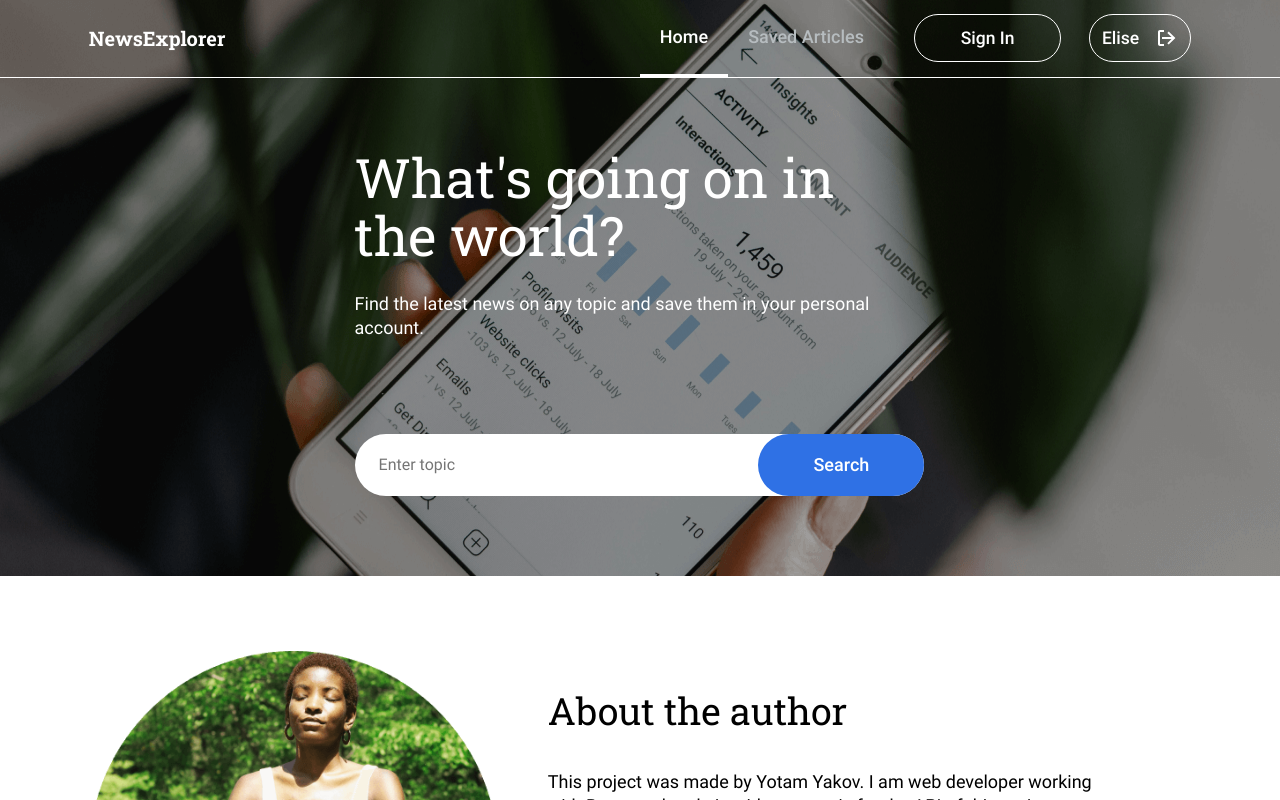
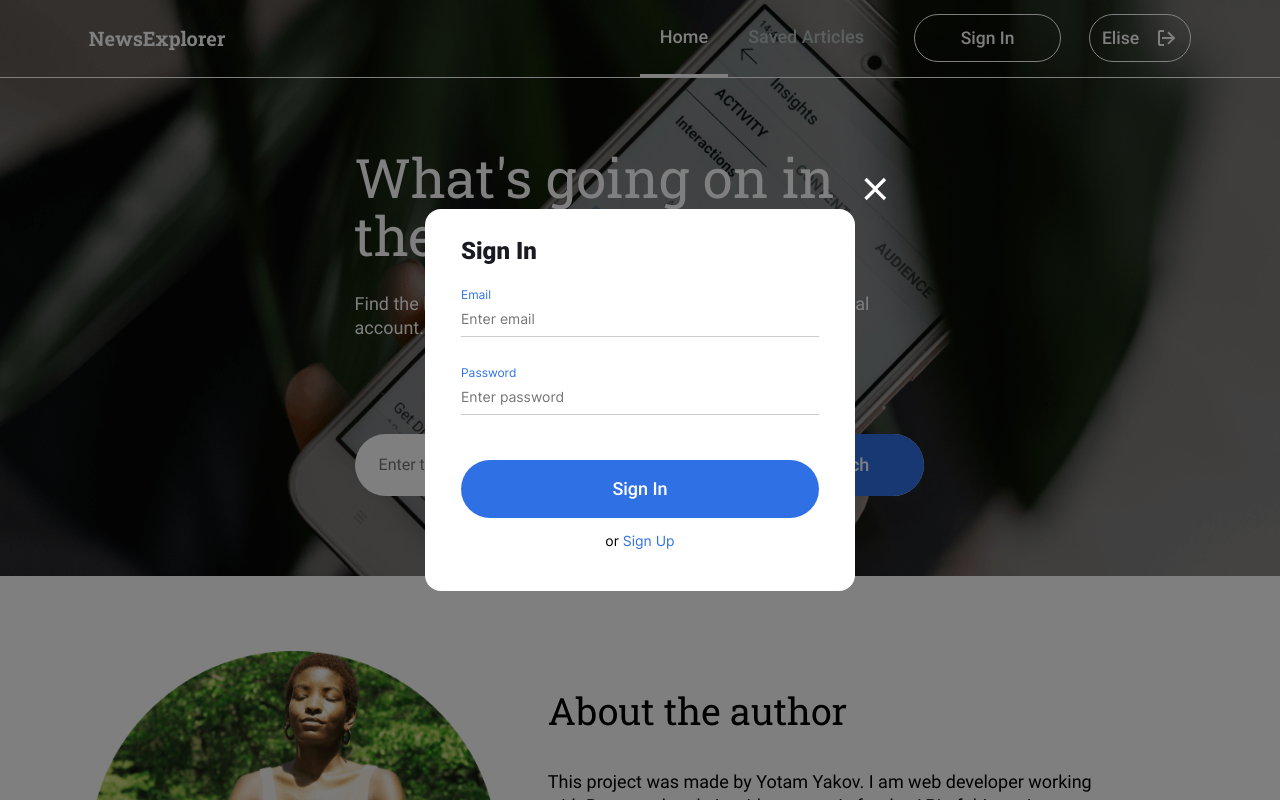
Before and after one commit to Yotam7298/news-explorer-frontend, a React (Create React App) app: page / in a window 1280 px wide. Both pictures are taken after a click on the button "Sign In". Shown: the top 800 px of the page. Built offline with nearby package versions, Linux system fonts and the light colour scheme; the HTML template or start-up script is replaced by a standard one.

Commit message:
created sign in/up popup and added open/close functionallity

```diff
--- a/src/components/App/App.js
+++ b/src/components/App/App.js
@@ -4,25 +4,43 @@ import Navbar from '../Navbar/Navbar';
 import SearchForm from '../SearchForm/SearchForm';
 import SavedNewsHeader from '../SavedNewsHeader/SavedNewsHeader';
 import Main from '../Main/Main';
-import Preloader from '../Preloader/Preloader';
+// import Preloader from '../Preloader/Preloader';
 import About from '../About/About';
 import Footer from '../Footer/Footer';
 import NewsCard from '../NewsCard/NewsCard';
 import NewsCardList from '../NewsCardList/NewscardList';
+import PopupWithForm from '../PopupWithForm/PopupWithForm';
 import { Switch, Route } from 'react-router-dom';
 
 function App() {
-  const pathname = window.location.pathname;
+  const [isPopupOpen, setIsPopupOpen] = React.useState(false);
+
+  React.useEffect(() => {
+    const closeByEscape = (evt) => {
+      if (evt.key === 'Escape') {
+        setIsPopupOpen(false);
+      }
+    };
+
+    document.addEventListener('keydown', closeByEscape);
+
+    return () => document.removeEventListener('keydown', closeByEscape);
+  }, []);
 
   return (
-    <div className="app">
+    <div className='app'>
+      <PopupWithForm isOpen={isPopupOpen} setIsOpen={setIsPopupOpen} />
       <Switch>
         <Route path='/saved-news'>
-        <SavedNewsHeader navbar={Navbar} />
+          <SavedNewsHeader>
+            <Navbar saved={true} setIsOpen={setIsPopupOpen} />
+          </SavedNewsHeader>
           <Main element={NewsCard} elementList={NewsCardList} isSaved={true} />
         </Route>
         <Route path='/'>
-        <Header navbar={Navbar} searchForm={SearchForm} />
+          <Header searchForm={SearchForm}>
+            <Navbar setIsOpen={setIsPopupOpen} />
+          </Header>
           <About />
         </Route>
       </Switch>
--- a/src/components/Header/Header.js
+++ b/src/components/Header/Header.js
@@ -1,14 +1,17 @@
-import React from "react";
+import React from 'react';
 
 export default function Header(props) {
   return (
     <div className='header'>
-            <props.navbar />
+      {props.children}
       <div className='header__content'>
         <h1 className='header__title'>What's going on in the world?</h1>
-                <h2 className='header__subtitle'>Find the latest news on any topic and save them in your personal account.</h2>
+        <h2 className='header__subtitle'>
+          Find the latest news on any topic and save them in your personal
+          account.
+        </h2>
         <props.searchForm />
       </div>
     </div>
-    )
+  );
 }
--- a/src/components/Navbar/Navbar.js
+++ b/src/components/Navbar/Navbar.js
@@ -1,13 +1,14 @@
 import React from 'react';
 import { Link, NavLink } from 'react-router-dom';
-import signOutSaved from '../../images/logout.svg'
-import signOutHome from '../../images/logout-white.svg'
+import signOutSaved from '../../images/logout.svg';
+import signOutHome from '../../images/logout-white.svg';
 
 export default function Navbar(props) {
-
   return (
     <nav className={`navbar ${props.saved ? 'navbar_saved' : ''}`}>
-            <Link to='/' className='navbar__logo'>NewsExplorer</Link>
+      <Link to='/' className='navbar__logo'>
+        NewsExplorer
+      </Link>
       <NavLink
         exact
         to='/'
@@ -24,11 +25,17 @@ export default function Navbar(props) {
       >
         <div className='navbar__link'>Saved Articles</div>
       </NavLink>
-            <button className='navbar__signin'>Sign In</button>
+      <button onClick={() => props.setIsOpen(true)} className='navbar__signin'>
+        Sign In
+      </button>
       <button className='navbar__signout'>
         Elise
-                <img className='navbar__signout-icon' alt='Icon for logging out' src={props.saved ? signOutSaved : signOutHome} />
+        <img
+          className='navbar__signout-icon'
+          alt='Icon for logging out'
+          src={props.saved ? signOutSaved : signOutHome}
+        />
       </button>
     </nav>
-    )
+  );
 }
--- a/src/components/PopupWithForm/PopupWithForm.css
+++ b/src/components/PopupWithForm/PopupWithForm.css
@@ -0,0 +1,164 @@
+.popup {
+  width: 100vw;
+  height: 100vh;
+  background-color: rgba(0, 0, 0, 0.5);
+  opacity: 0;
+  z-index: -1;
+  position: fixed;
+  top: 0;
+  left: 0;
+}
+
+.popup_open {
+  opacity: 1;
+  z-index: 1;
+}
+
+.popup__content {
+  background-color: white;
+  width: 358px;
+  padding: clamp(14px, calc(14px + 20 * ((100vw - 768px) / 672)), 34px) 36px
+    28px;
+  border-radius: 16px;
+  display: flex;
+  flex-direction: column;
+  position: absolute;
+  top: 50%;
+  left: 50%;
+  text-align: left;
+  transform: translate(-50%, -50%);
+}
+
+.popup__close {
+  background-color: transparent;
+  background-image: url(../../images/close.svg);
+  width: 40px;
+  height: 40px;
+  padding: 0;
+  border: none;
+  position: absolute;
+  top: clamp(-40px, calc(-40px - 6 * ((100vw - 768px) / 672)), -46px);
+  right: clamp(-40px, calc(-40px - 6 * ((100vw - 768px) / 672)), -46px);
+}
+
+.popup__close:hover {
+  opacity: 0.7;
+  cursor: pointer;
+}
+
+.popup__title {
+  margin: 0;
+  margin-bottom: 9px;
+  font-family: Roboto, sans-serif;
+  font-weight: 900;
+  font-size: 24px;
+  color: #1a1b22;
+}
+
+.popup__fieldset {
+  border: none;
+  margin: 0;
+  padding: 0;
+  display: flex;
+  flex-direction: column;
+  font-family: Inter, sans-serif;
+  font-size: 12px;
+}
+
+.popup__input-title {
+  margin-top: 13px;
+  font-size: 12px;
+  color: #2f71e5;
+}
+
+.popup__input {
+  margin-top: 9px;
+  border: none;
+  border-bottom: 1px solid rgba(0, 0, 0, 0.2);
+  padding: 0;
+  padding-bottom: clamp(5px, calc(5px + 5 * ((100vw - 768px) / 672)), 10px);
+  font-size: 14px;
+}
+
+.popup__input_error {
+  border-color: red;
+}
+
+.popup__input:focus {
+  background-color: #e6e8eb;
+  outline: none;
+  border-color: #2f71e5;
+}
+
+.popup__input-error {
+  margin-top: 3px;
+  font-size: 12px;
+  color: red;
+  opacity: 0;
+}
+
+.popup__input-error_active {
+  opacity: 1;
+}
+
+.popup__submit {
+  background-color: #2f71e5;
+  width: 100%;
+  height: clamp(40px, calc(40px + 24 * ((100vw - 768px) / 672)), 64px);
+  margin-top: clamp(13px, calc(13px + 20 * ((100vw - 768px) / 672)), 43px);
+  border: none;
+  border-radius: 100px;
+  font-family: Roboto, sans-serif;
+  font-weight: 500;
+  font-size: 18px;
+  line-height: 24px;
+  color: white;
+}
+
+.popup__submit:hover {
+  background-color: #347eff;
+  cursor: pointer;
+}
+
+.popup__submit:active {
+  background-color: #2a65cc;
+  cursor: pointer;
+}
+
+.popup__submit_disabled {
+  background-color: #e6e8eb;
+  color: #b6bcbf;
+}
+
+.popup__submit_disabled:hover {
+  background-color: #e6e8eb;
+  cursor: default;
+}
+
+.popup__redirect {
+  margin-top: clamp(6px, calc(6px + 10 * ((100vw - 768px) / 672)), 16px);
+  text-align: center;
+  font-size: 14px;
+  line-height: 17px;
+}
+
+.popup__redirect-link {
+  color: #2f71e5;
+}
+
+.popup__redirect-link:hover {
+  color: #347eff;
+  cursor: pointer;
+}
+
+.popup__success-redirect {
+  margin-top: 14px;
+  font-family: Inter, sans-serif;
+  font-size: 18px;
+  color: #2f71e5;
+}
+
+.popup__success-redirect:hover {
+  color: #347eff;
+  cursor: pointer;
+}
--- a/src/components/PopupWithForm/PopupWithForm.js
+++ b/src/components/PopupWithForm/PopupWithForm.js
@@ -1,17 +1,97 @@
 import React from 'react';
 
-export default function PopupWithForm() {
+export default function PopupWithForm(props) {
+  const [isSignIn, setIsSignIn] = React.useState(true);
+  const [isSuccess, setIsSuccess] = React.useState(false);
+
+  function switchForm(evt) {
+    evt.preventDefault();
+    setIsSignIn(!isSignIn);
+  }
+
+  function successRedirect(evt) {
+    evt.preventDefault();
+    setIsSignIn(true);
+    setIsSuccess(false);
+  }
+
   return (
-        <div className='popup'>
-            <div className='popoup__content'>
-                <button className='popup__close' />
+    <div
+      onClick={() => props.setIsOpen(false)}
+      className={`popup ${props.isOpen ? 'popup_open' : ''}`}
+    >
+      <div onClick={(evt) => evt.stopPropagation()} className='popup__content'>
+        <button
+          onClick={() => props.setIsOpen(false)}
+          className='popup__close'
+        />
         <form className='popup__form'>
-                    <h3 className='popup__title'>Sign in</h3>
+          {isSuccess ? (
+            <h3 className='popup__title'>
+              Registration successfully completed!
+            </h3>
+          ) : (
+            <h3 className='popup__title'>{isSignIn ? 'Sign In' : 'Sign Up'}</h3>
+          )}
+          {!isSuccess && (
             <fieldset className='popup__fieldset'>
-                        <label></label>
+              <label htmlFor='email' className='popup__input-title'>
+                Email
+              </label>
+              <input
+                type='email'
+                id='email'
+                name='email'
+                className='popup__input'
+                placeholder='Enter email'
+              />
+              <span className='popup__input-error'>This is an error</span>
+              <label htmlFor='password' className='popup__input-title'>
+                Password
+              </label>
+              <input
+                type='password'
+                id='password'
+                name='password'
+                className='popup__input'
+                placeholder='Enter password'
+              />
+              <span className='popup__input-error'>This is also an error</span>
+              {!isSignIn && (
+                <>
+                  <label htmlFor='username' className='popup__input-title'>
+                    Username
+                  </label>
+                  <input
+                    type='text'
+                    id='username'
+                    name='username'
+                    className='popup__input'
+                    placeholder='Enter your username'
+                  />
+                  <span className='popup__input-error'>
+                    This is an error too
+                  </span>
+                </>
+              )}
+              <button type='submit' className='popup__submit'>
+                {isSignIn ? 'Sign In' : 'Sign Up'}
+              </button>
+              <p className='popup__redirect'>
+                or{' '}
+                <a onClick={switchForm} className='popup__redirect-link'>
+                  {isSignIn ? 'Sign Up' : 'Sign In'}
+                </a>
+              </p>
             </fieldset>
+          )}
+          {isSuccess && (
+            <a onClick={successRedirect} className='popup__success-redirect'>
+              Sign in
+            </a>
+          )}
         </form>
       </div>
     </div>
-    )
+  );
 }
--- a/src/components/SavedNewsHeader/SavedNewsHeader.js
+++ b/src/components/SavedNewsHeader/SavedNewsHeader.js
@@ -1,12 +1,14 @@
-import React from "react";
+import React from 'react';
 
 export default function SavedNewsHeader(props) {
   return (
     <div className='saved-header'>
-            <props.navbar saved={true} />
+      {props.children}
       <div className='saved-header__content'>
         <p className='saved-header__pretitle'>Saved articles</p>
-                <h2 className='saved-header__title'>Elise, you have 5 saved articles</h2>
+        <h2 className='saved-header__title'>
+          Elise, you have 5 saved articles
+        </h2>
         <h3 className='saved-header__keywords'>
           By keywords:&nbsp;
           <span className='saved-header__keywords-content'>
@@ -15,5 +17,5 @@ export default function SavedNewsHeader(props) {
         </h3>
       </div>
     </div>
-    )
+  );
 }
--- /dev/null
+++ b/src/temp/cardData.js
@@ -0,0 +1 @@
+const cards = [];
```
Lines whose indentation alone changed are shown as unchanged.
